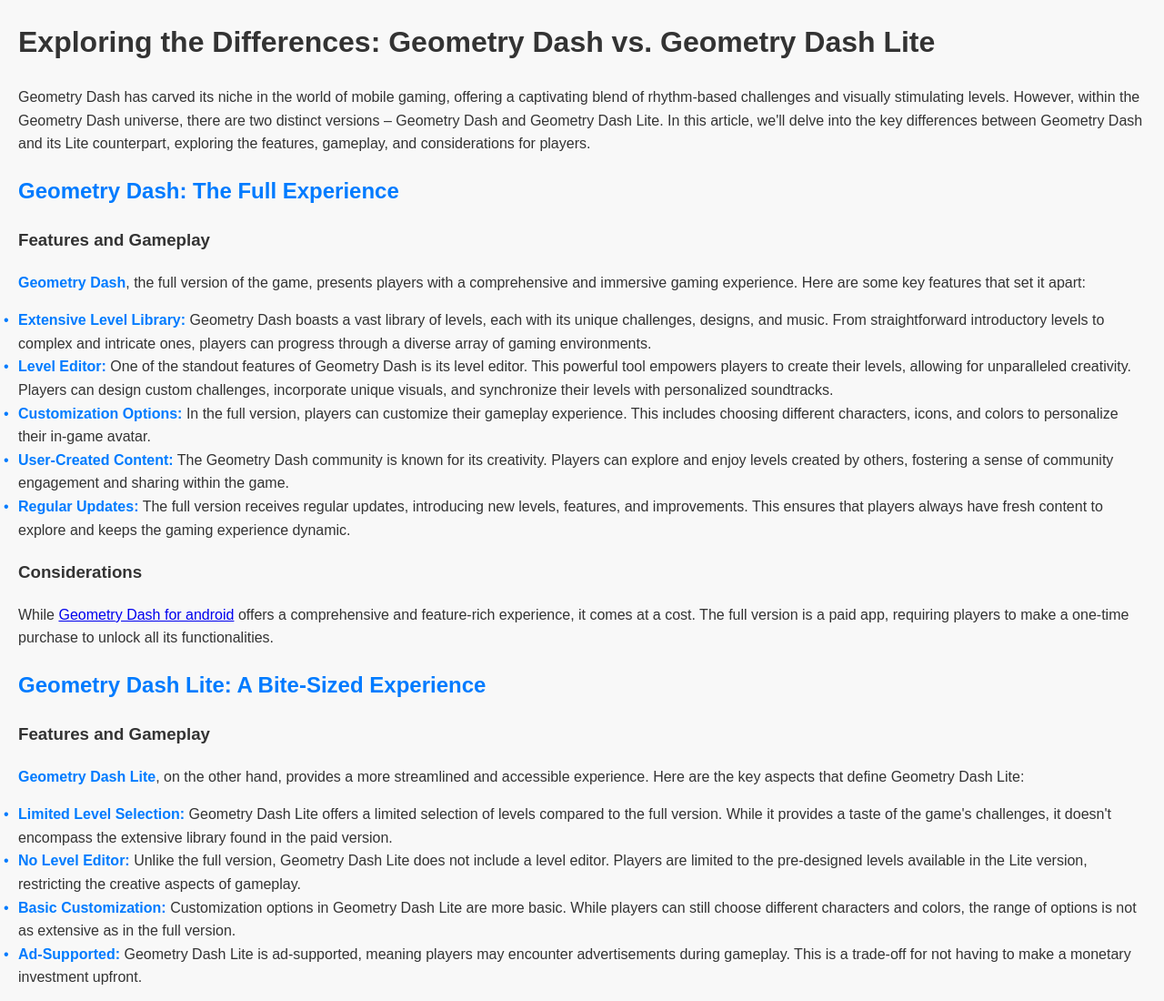
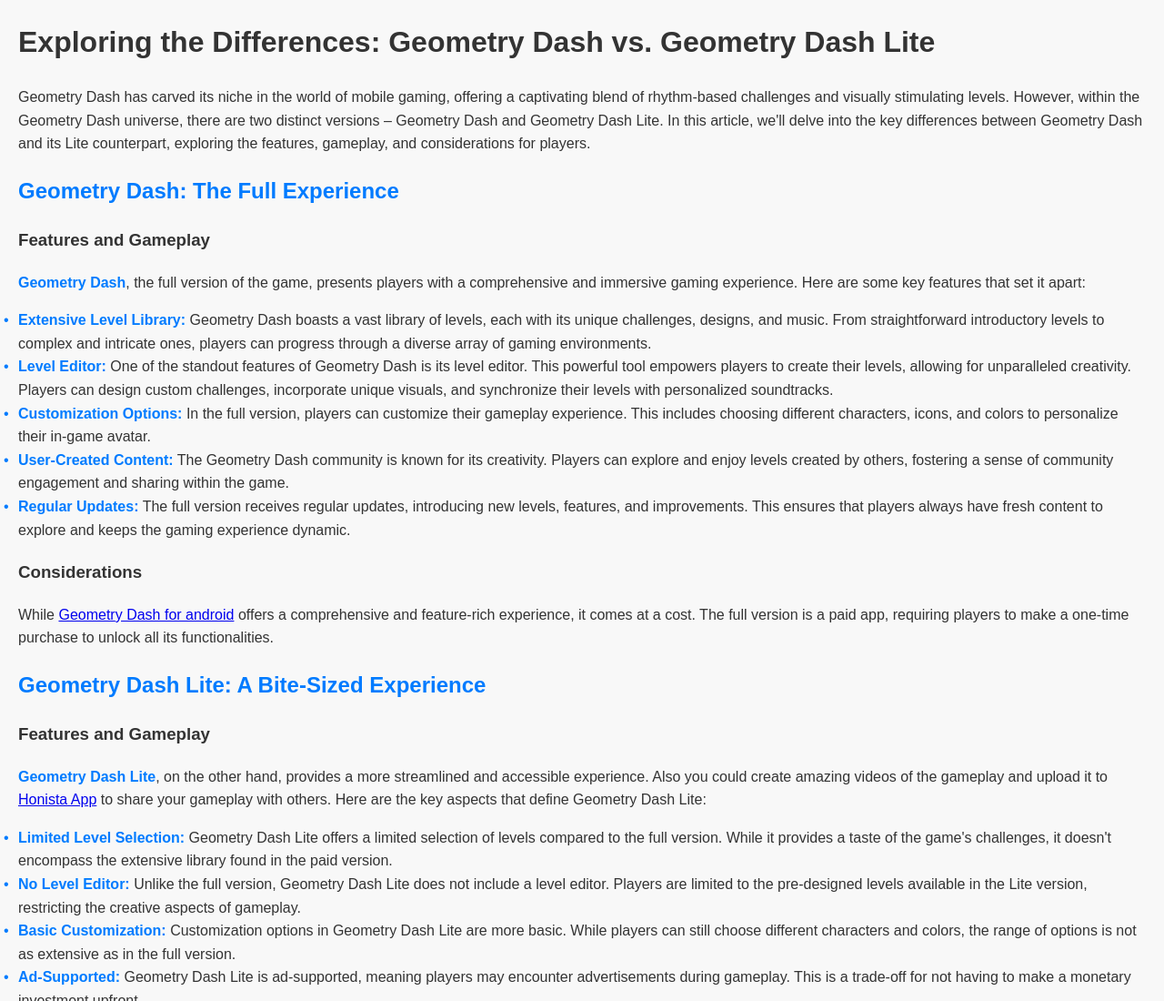
Before and after one commit to thegeometrydashapk/geometry-dash, a plain HTML site: page index.html in a window 1280 px wide. Shown: the top 1100 px of the page at 91% size. Drawn offline with Linux system fonts and the light colour scheme.

Commit message:
Update index.html

```diff
--- a/index.html
+++ b/index.html
@@ -87,7 +87,7 @@
 
     <h3>Features and Gameplay</h3>
 
-    <p><strong>Geometry Dash Lite</strong>, on the other hand, provides a more streamlined and accessible experience. Here are the key aspects that define Geometry Dash Lite:</p>
+    <p><strong>Geometry Dash Lite</strong>, on the other hand, provides a more streamlined and accessible experience. Also you could create amazing videos of the gameplay and upload it to <a href="https://honistaapks.com">Honista App</a> to share your gameplay with others. Here are the key aspects that define Geometry Dash Lite:</p>
 
     <ul>
         <li><strong>Limited Level Selection:</strong> Geometry Dash Lite offers a limited selection of levels compared to the full version. While it provides a taste of the game's challenges, it doesn't encompass the extensive library found in the paid version.</li>
```
